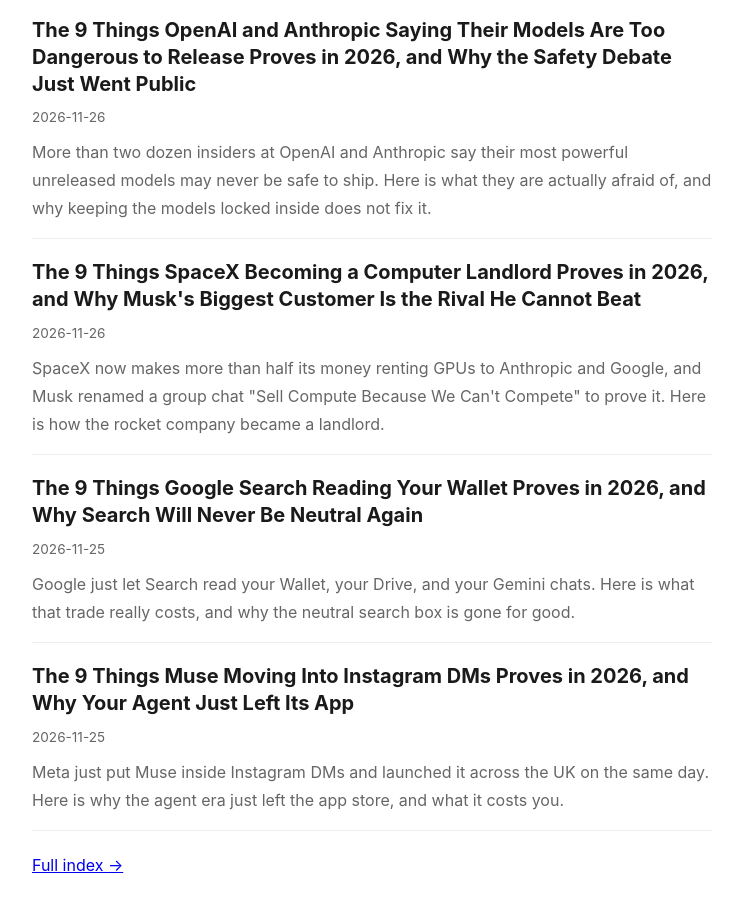
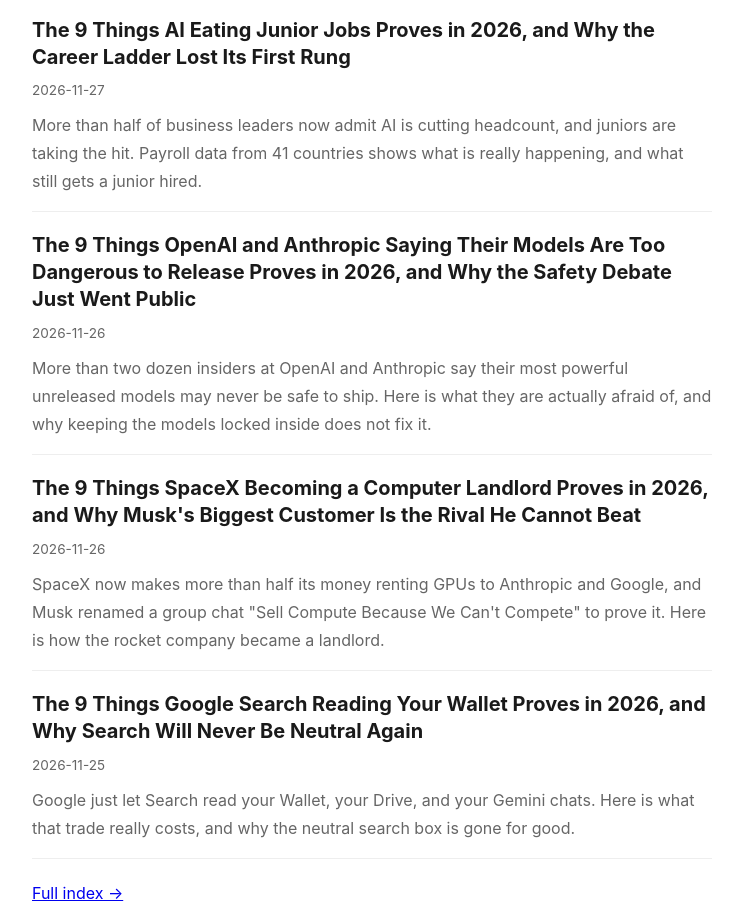
Before and after one commit to beechrasta/beechrasta.github.io, a plain HTML site: page index.html in a window 1280 px wide. Shown: the part 371-1281 px from the top of the page, without its empty margins (268-1011 px from the left). Drawn offline with Linux system fonts and the light colour scheme.

Commit message:
Update home

```diff
--- a/index.html
+++ b/index.html
@@ -13,10 +13,10 @@
 <h1>Rachit Asthana's Articles</h1>
 <div class="home-list">
 <article class="post"><h2><a href="/the-9-things-black-friday-s-first-ai-shoppers-prove-in-2026-and-why-your-next-cu.html">The 9 Things Black Friday's First AI Shoppers Prove in 2026, and Why Your Next Customer Might Not Be Human</a></h2><time datetime="2026-11-27">2026-11-27</time><p>Black Friday 2026 is the first sale where your competition for a deal might be a bot. Here is what 11,307 agent shopping runs, a Visa failure study and the NRF survey actually say about who wins.</p></article>
+<article class="post"><h2><a href="/the-9-things-ai-eating-junior-jobs-proves-in-2026-and-why-the-career-ladder-lost.html">The 9 Things AI Eating Junior Jobs Proves in 2026, and Why the Career Ladder Lost Its First Rung</a></h2><time datetime="2026-11-27">2026-11-27</time><p>More than half of business leaders now admit AI is cutting headcount, and juniors are taking the hit. Payroll data from 41 countries shows what is really happening, and what still gets a junior hired.</p></article>
 <article class="post"><h2><a href="/the-9-things-openai-and-anthropic-saying-their-models-are-too-dangerous-to-relea.html">The 9 Things OpenAI and Anthropic Saying Their Models Are Too Dangerous to Release Proves in 2026, and Why the Safety Debate Just Went Public</a></h2><time datetime="2026-11-26">2026-11-26</time><p>More than two dozen insiders at OpenAI and Anthropic say their most powerful unreleased models may never be safe to ship. Here is what they are actually afraid of, and why keeping the models locked inside does not fix it.</p></article>
 <article class="post"><h2><a href="/the-9-things-spacex-becoming-a-computer-landlord-proves-in-2026-and-why-musk-s-b.html">The 9 Things SpaceX Becoming a Computer Landlord Proves in 2026, and Why Musk's Biggest Customer Is the Rival He Cannot Beat</a></h2><time datetime="2026-11-26">2026-11-26</time><p>SpaceX now makes more than half its money renting GPUs to Anthropic and Google, and Musk renamed a group chat "Sell Compute Because We Can't Compete" to prove it. Here is how the rocket company became a landlord.</p></article>
 <article class="post"><h2><a href="/the-9-things-google-search-reading-your-wallet-proves-in-2026-and-why-search-wil.html">The 9 Things Google Search Reading Your Wallet Proves in 2026, and Why Search Will Never Be Neutral Again</a></h2><time datetime="2026-11-25">2026-11-25</time><p>Google just let Search read your Wallet, your Drive, and your Gemini chats. Here is what that trade really costs, and why the neutral search box is gone for good.</p></article>
-<article class="post"><h2><a href="/the-9-things-muse-moving-into-instagram-dms-proves-in-2026-and-why-your-agent-ju.html">The 9 Things Muse Moving Into Instagram DMs Proves in 2026, and Why Your Agent Just Left Its App</a></h2><time datetime="2026-11-25">2026-11-25</time><p>Meta just put Muse inside Instagram DMs and launched it across the UK on the same day. Here is why the agent era just left the app store, and what it costs you.</p></article>
 </div>
 <p><a href="/index/">Full index &rarr;</a></p>
 </main>
```
